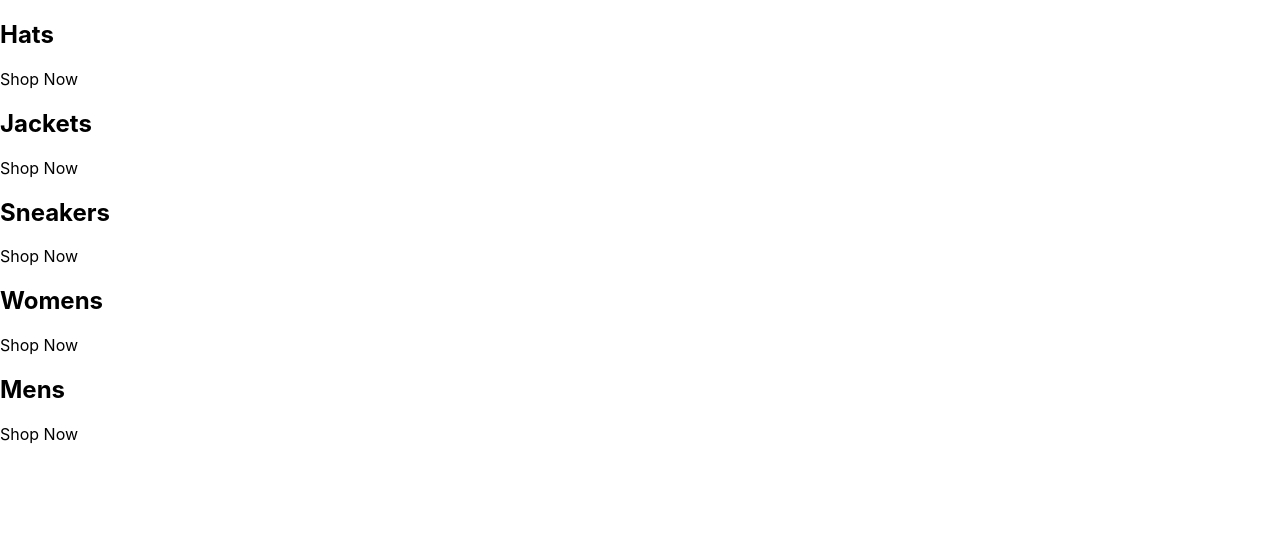
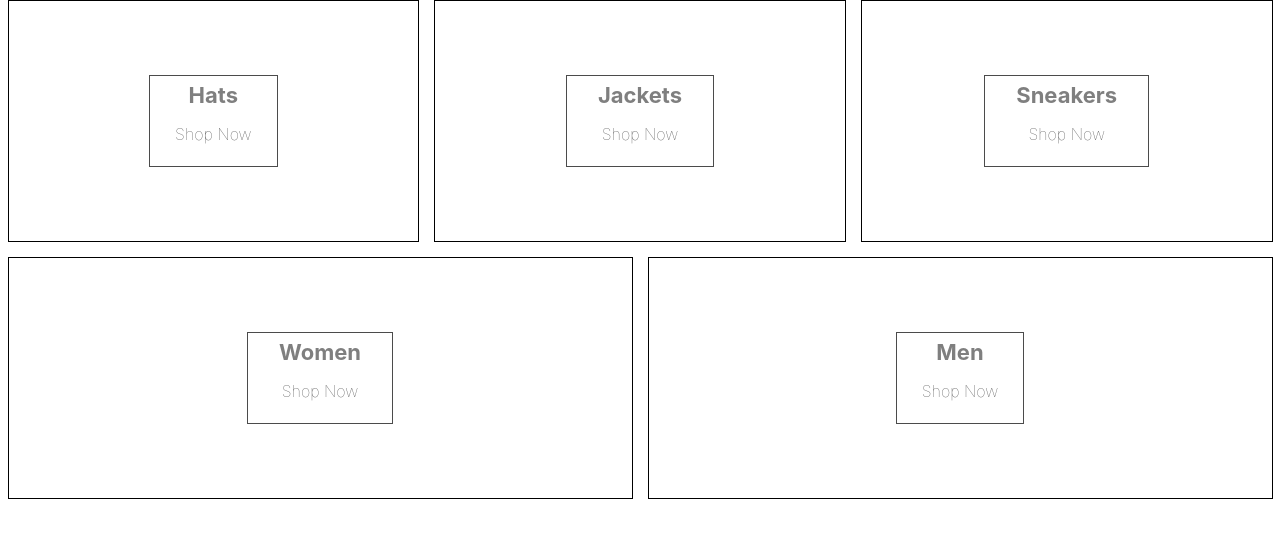
Before and after one commit to edward-edberg/dope-clothing, a React (Create React App) app: page / in a window 1280 px wide. Shown: the top 538 px of the page. Built offline with nearby package versions, Linux system fonts and the light colour scheme.

Commit message:
add sass file

```diff
--- a/package.json
+++ b/package.json
@@ -9,6 +9,7 @@
     "react": "^18.1.0",
     "react-dom": "^18.1.0",
     "react-scripts": "5.0.1",
+    "sass": "^1.51.0",
     "web-vitals": "^2.1.4"
   },
   "scripts": {
--- a/src/App.js
+++ b/src/App.js
@@ -1,31 +1,38 @@
+import "./categories.styles.scss";
 const App = () => {
+  const categories = [
+    {
+      id: 1,
+      title: "Hats",
+    },
+    {
+      id: 2,
+      title: "Jackets",
+    },
+    {
+      id: 3,
+      title: "Sneakers",
+    },
+    {
+      id: 4,
+      title: "Women",
+    },
+    {
+      id: 5,
+      title: "Men",
+    },
+  ];
   return (
     <div className="categories-container">
-      <div className="category-container">
-        {/* <img src="" alt="" /> */}
-        <h2>Hats</h2>
-        <p>Shop Now</p>
-      </div>
-      <div className="category-container">
-        {/* <img src="" alt="" /> */}
-        <h2>Jackets</h2>
-        <p>Shop Now</p>
-      </div>
-      <div className="category-container">
-        {/* <img src="" alt="" /> */}
-        <h2>Sneakers</h2>
-        <p>Shop Now</p>
-      </div>
-      <div className="category-container">
-        {/* <img src="" alt="" /> */}
-        <h2>Womens</h2>
-        <p>Shop Now</p>
-      </div>
-      <div className="category-container">
-        {/* <img src="" alt="" /> */}
-        <h2>Mens</h2>
-        <p>Shop Now</p>
-      </div>
+      {categories.map(({ title, id }) => (
+        <div key={id} className="category-container">
+          <div className="background-image" />
+          <div className="category-body-container">
+            <h2>{title}</h2>
+            <p>Shop Now</p>
+          </div>
+        </div>
+      ))}
     </div>
   );
 };
--- /dev/null
+++ b/src/categories.styles.scss
@@ -0,0 +1,75 @@
+.categories-container {
+  width: 100%;
+  display: flex;
+  flex-wrap: wrap;
+  justify-content: space-between;
+}
+
+.category-container {
+  min-width: 30%;
+  height: 240px;
+  flex: 1 1 auto;
+  display: flex;
+  align-items: center;
+  justify-content: center;
+  border: 1px solid black;
+  margin: 0 7.5px 15px;
+  overflow: hidden;
+
+  &:hover {
+    cursor: pointer;
+
+    & .background-image {
+      transform: scale(1.1);
+      transition: transform 6s cubic-bezier(0.25, 0.45, 0.45, 0.95);
+    }
+
+    & .category-body-container {
+      opacity: 0.9;
+    }
+  }
+
+  &.large {
+    height: 380px;
+  }
+
+  &:first-child {
+    margin-right: 7.5px;
+  }
+
+  &:last-child {
+    margin-left: 7.5px;
+  }
+
+  .background-image {
+    width: 100%;
+    height: 100%;
+    background-size: cover;
+    background-position: center;
+  }
+
+  .category-body-container {
+    height: 90px;
+    padding: 0 25px;
+    display: flex;
+    flex-direction: column;
+    align-items: center;
+    justify-content: center;
+    border: 1px solid black;
+    background-color: white;
+    opacity: 0.7;
+    position: absolute;
+
+    h2 {
+      font-weight: bold;
+      margin: 0 6px 0;
+      font-size: 22px;
+      color: #4a4a4a;
+    }
+
+    p {
+      font-weight: lighter;
+      font-size: 16px;
+    }
+  }
+}
```
Also changed, not shown: 1 other file (tests, documents, lock files or other folders).
